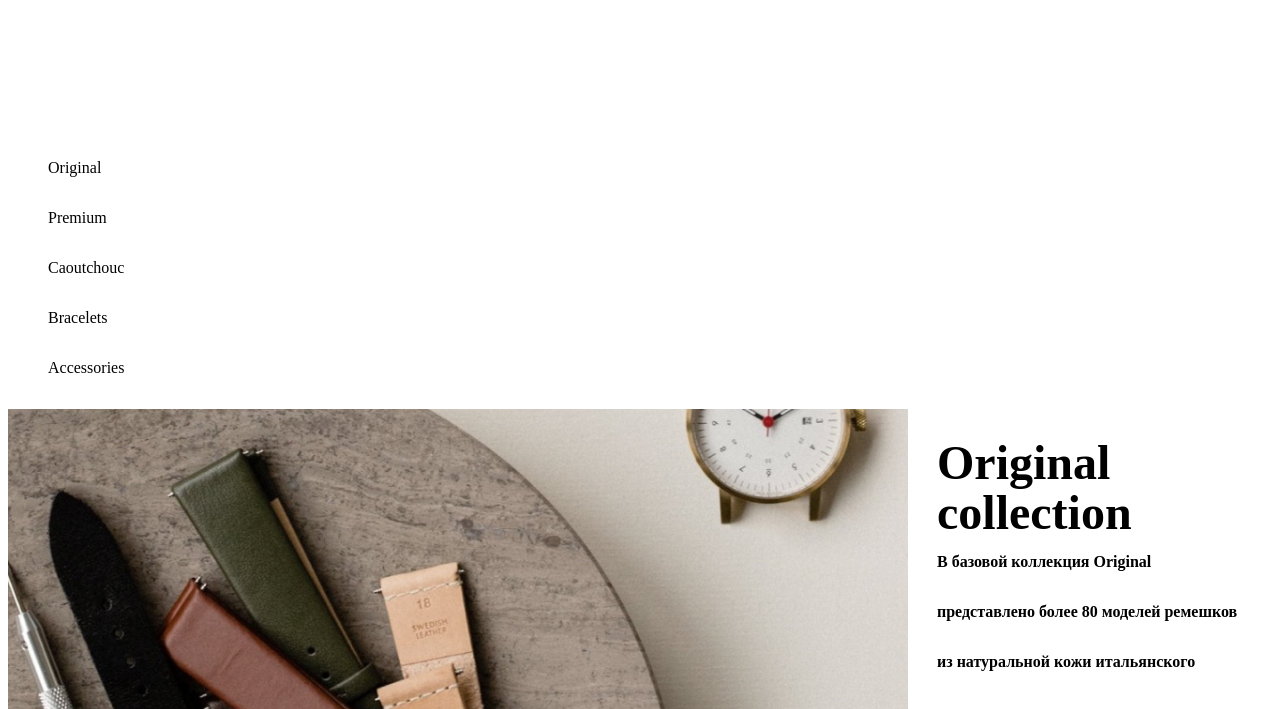
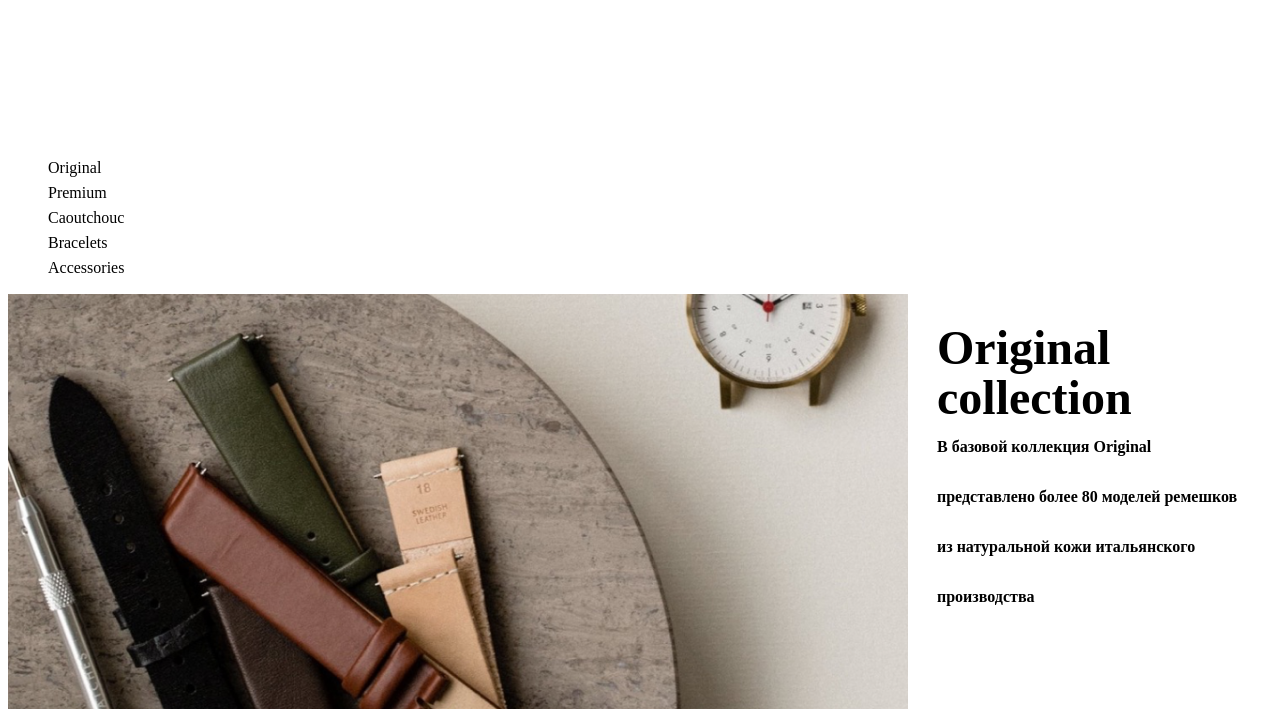
Before and after one commit to Saytell/site7, a plain HTML site: page index.html in a window 1280 px wide. Shown: the part 91-800 px from the top of the page. Drawn offline with Linux system fonts and the light colour scheme.

Commit message:
Add files via upload

```diff
--- a/style.css
+++ b/style.css
@@ -50,8 +50,12 @@ section .filter ul{
     list-style-type: none;
 }
 
+section .filter li{
+    height: 25px;
+}
+
 .container{
-    padding-top: 0px;
+    padding-top: 10px;
 }
 
 .container .product{
@@ -120,6 +124,10 @@ footer .top ul{
     list-style-type: none;
 }
 
+footer .top li{
+    height: 25px;
+}
+
 footer .bottom{
     display: flex;
     flex-direction: row;
```
